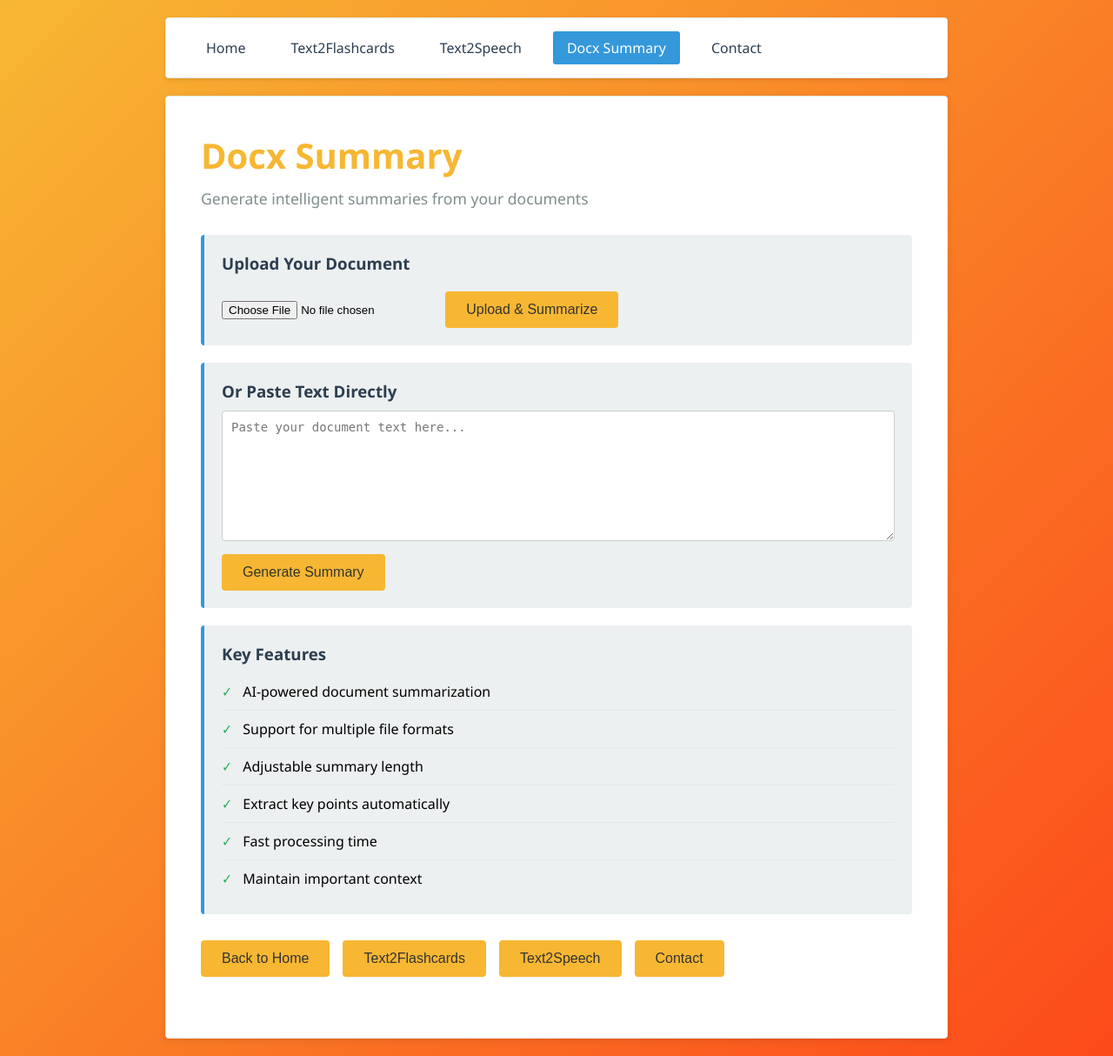
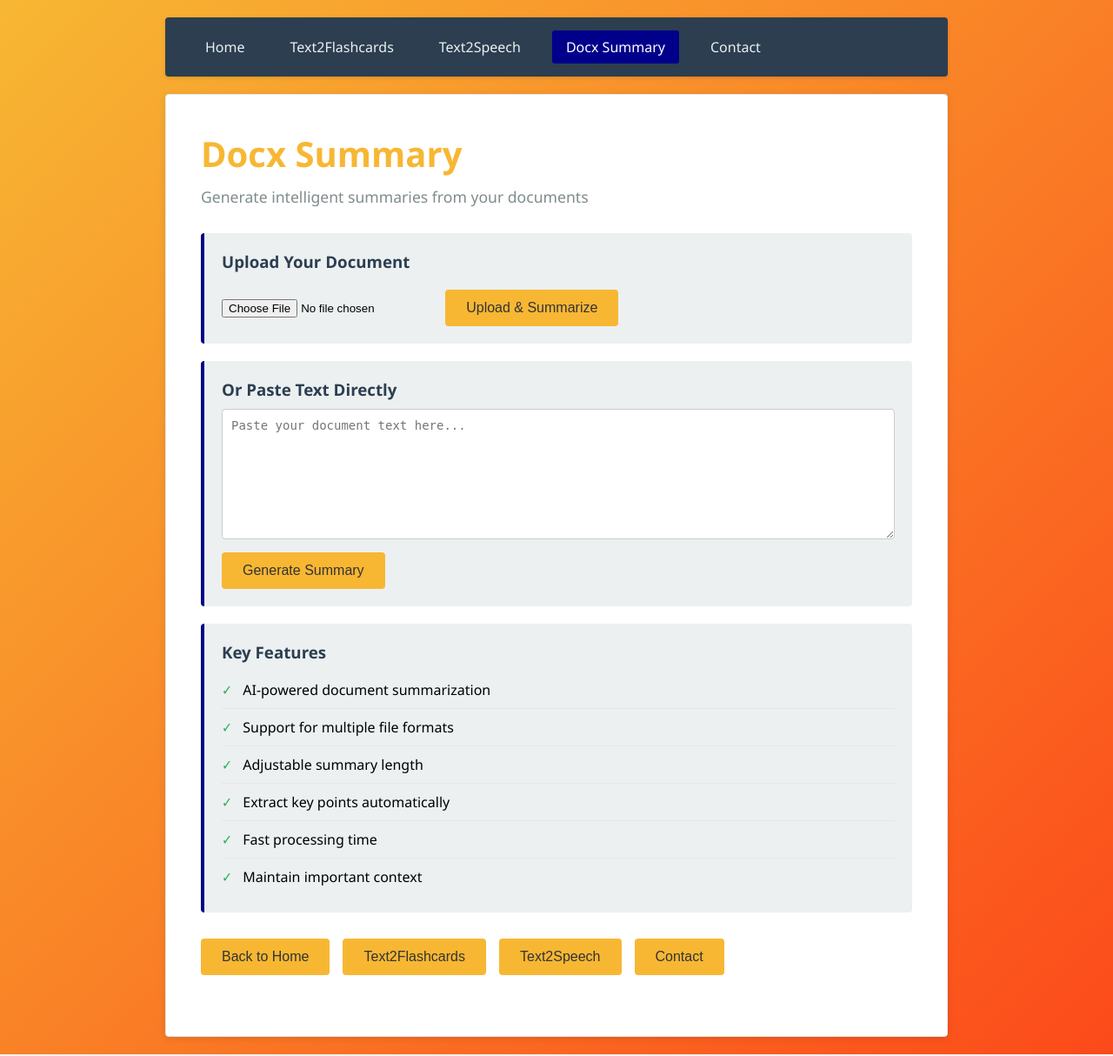
Before and after one commit to ejens0804/study_notes_web_app, a FastAPI app: page /docx-summary in a window 1280 px wide. Shown: the whole page at 87% size. Run offline with FastAPI, Linux system fonts and the light colour scheme.

Commit message:
html code updated

```diff
--- a/static/css/style.css
+++ b/static/css/style.css
@@ -14,7 +14,7 @@ body {
 }
 
 .navbar {
-    background: white;
+    background: #2c3e50;
     border-radius: 4px;
     padding: 15px 30px;
     margin-bottom: 20px;
@@ -24,11 +24,10 @@ body {
     align-items: center;
     max-width: 900px;
     margin: 0 auto 20px auto;
-    border: 1px solid #e1e8ed;
 }
 
 .navbar a {
-    color: #2c3e50;
+    color: #ecf0f1;
     text-decoration: none;
     padding: 8px 16px;
     border-radius: 3px;
@@ -37,11 +36,11 @@ body {
 }
 
 .navbar a:hover {
-    background: #f5f7fa;
+    background: darkblue;
 }
 
 .navbar a.active {
-    background: #3498db;
+    background: darkblue;
     color: white;
 }
 
@@ -130,7 +129,7 @@ button {
 }
 
 button:hover {
-    background: #2980b9;
+    background: darkblue;
 }
 
 button:active {
@@ -159,7 +158,7 @@ button:active {
 
 .loading {
     display: none;
-    color: #3498db;
+    color: darkblue;
     font-style: italic;
 }
 
@@ -195,7 +194,7 @@ button:active {
     padding: 20px;
     border-radius: 4px;
     margin-bottom: 20px;
-    border-left: 4px solid #3498db;
+    border-left: 4px solid darkblue;
 }
 
 .info-section h3 {
```
